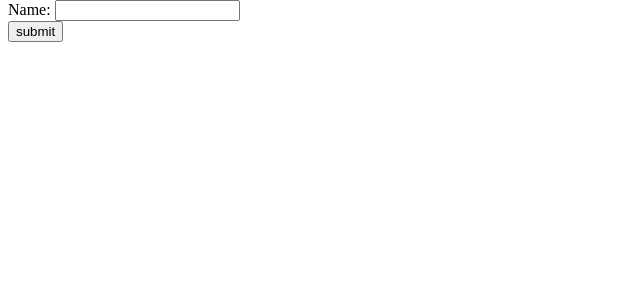
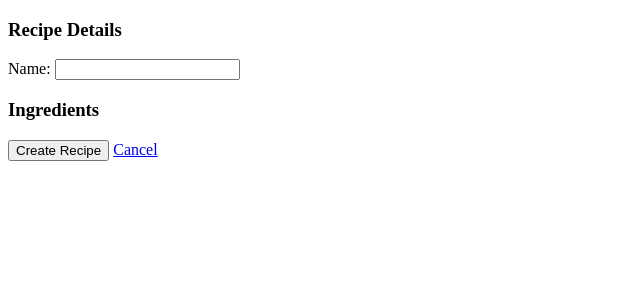
Before and after one commit to DavidTMN/recipebook-Tormon-David, a Django app: page /recipe/add/ in a window 1280 px wide. Shown: the part 148-448 px from the top of the page, without its empty margins (0-640 px from the left). Run offline with Django 5.2, Linux system fonts and the light colour scheme; the visitor is signed in with stand-in values (Sample User, id 1).

Commit message:
added ingredients formset to add_recipe.html

```diff
--- a/ledger/templates/add_recipe.html
+++ b/ledger/templates/add_recipe.html
@@ -10,8 +10,20 @@
 {% block content %}
 <form method="POST" enctype="multipart/form-data">
     {% csrf_token %}
-    {{form}}
-    <button type="submit", value="submit">submit</button>
+
+    <h3>Recipe Details</h3>
+    {{ form.as_p }}
+
+    <h3>Ingredients</h3>
+    {{ formset.management_form }}
+    {% for form in formset %}
+        <div class="ingredient-form">
+            {{ form.as_p }}
+        </div>
+    {% endfor %}
+
+    <button type="submit" class="btn btn-primary">Create Recipe</button>
+    <a href="{% url 'recipe_list' %}" class="btn btn-secondary">Cancel</a>
 </form>
 
 {% endblock %}
```
